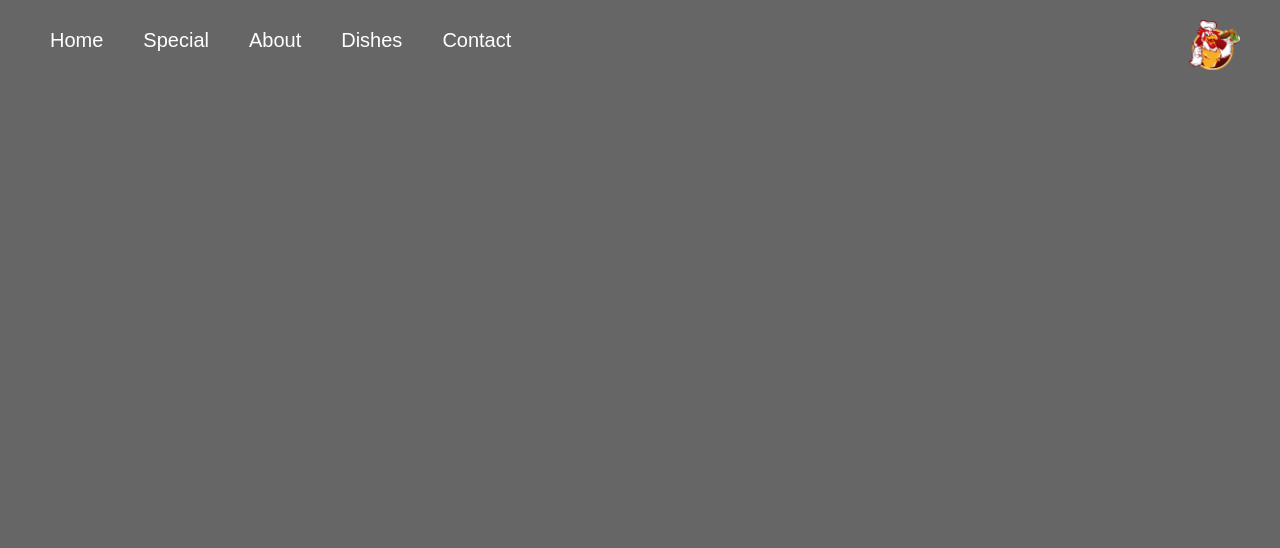
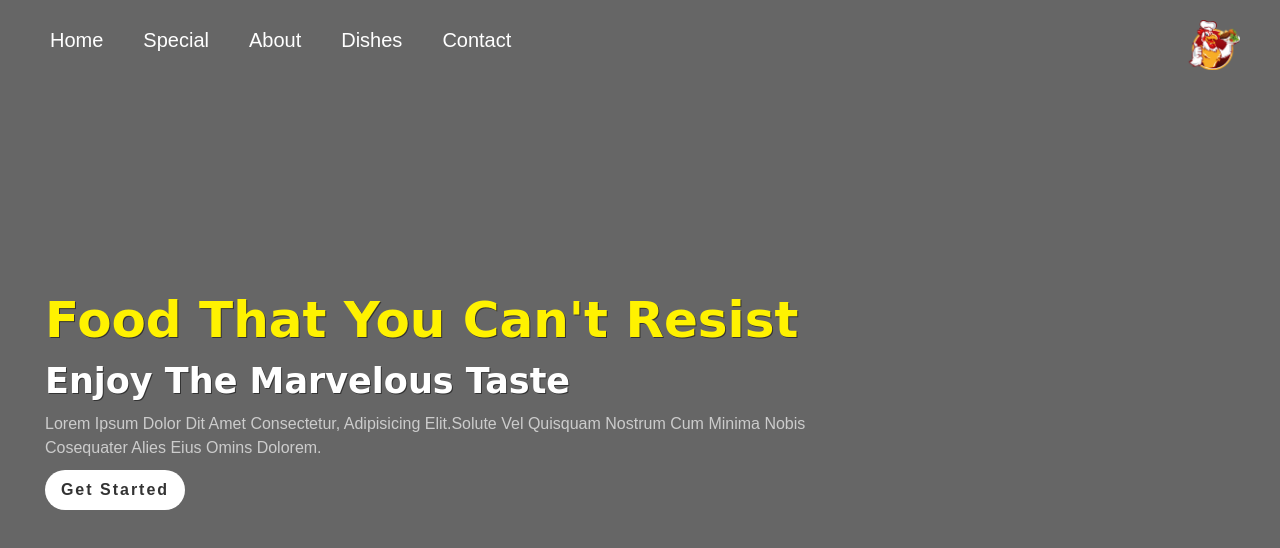
Before and after one commit to rana-wagdi/ecommerce-website-, a plain HTML site: page index.html in a window 1280 px wide. Drawn offline with nearby package versions, Linux system fonts and the light colour scheme.

Commit message:
add button

```diff
--- a/css/style.css
+++ b/css/style.css
@@ -55,8 +55,59 @@ body{
 }
 #home{
     background: linear-gradient(0deg,rgba(0,0,0,.6),rgba(0,0,0,.6));
-    min-height: 100vh
+    min-height: 100vh;
+    position: relative;
 }
+.content h1{
+    font-size: 5rem;
+    font-family: 'Lemonada', cursive;
+    font-weight: bolder;
+    text-shadow: .1rem .1rem #333;
+    color: #fff200;
+}
+.content h2{
+    font-size: 3.5rem;
+    font-family: 'Lemonada', cursive;
+    font-weight: bolder;
+    text-shadow: .1rem .1rem #333;
+    color: #fff;
+    margin: 1rem 0;
+}
+.content p{
+    font-size: 1.6rem ;
+    color:#ccc;
+}
+.content button{
+    outline: none;
+    border: none;
+    border-radius: 5rem;
+    color: #333;
+    font-size: 1.6rem;
+    font-weight: bold;
+    text-transform: capitalize;
+    letter-spacing: .2rem;
+    position: relative;
+    z-index: 1;
+    overflow: hidden;
+    height: 4rem;
+    width:14rem;
+    background-color: #fff;
+}
+.content button::before {
+    content: '';
+    position: absolute;
+    top: 0;
+    left: 0;
+    background: #fff200;
+    height: 100%;
+    width: 0%;
+    transition: -2s;
+    z-index: -1;
+}
+.content button:hover::before{
+    width: 100%;
+}
+
 .fa-times{
     transform: skew(-180deg) rotate(-180deg);
 }
--- a/index.html
+++ b/index.html
@@ -7,7 +7,6 @@
     <link rel="stylesheet" href="css/bootstrap.min.css">
     <link rel="stylesheet" href="css/all.css">
     <link rel="preconnect" href="https://fonts.gstatic.com">
-
 
     <title>Shop Store</title>
 </head>
@@ -34,7 +33,19 @@
 
 
 <!--home section starts-->
-<section id="home" class="container-fuild">
+<section id="home" class="container-fluid">
+
+<div class="row min-vh-100 align-items-center">
+
+<div class="col-md-8 ml-md-5 text-md-left text-center content">
+    <h1>food that you can't resist</h1>
+    <h2>enjoy the marvelous taste</h2>
+    <p>Lorem ipsum dolor dit amet consectetur, adipisicing elit.Solute vel quisquam nostrum cum
+        minima nobis cosequater alies eius omins dolorem.
+    </p>
+    <a href="#special"><button>get started</button></a>
+</div>
+</div>
 
 </section>
     <script src="https://code.jquery.com/jquery-3.4.1.slim.min.js"></script>
```
